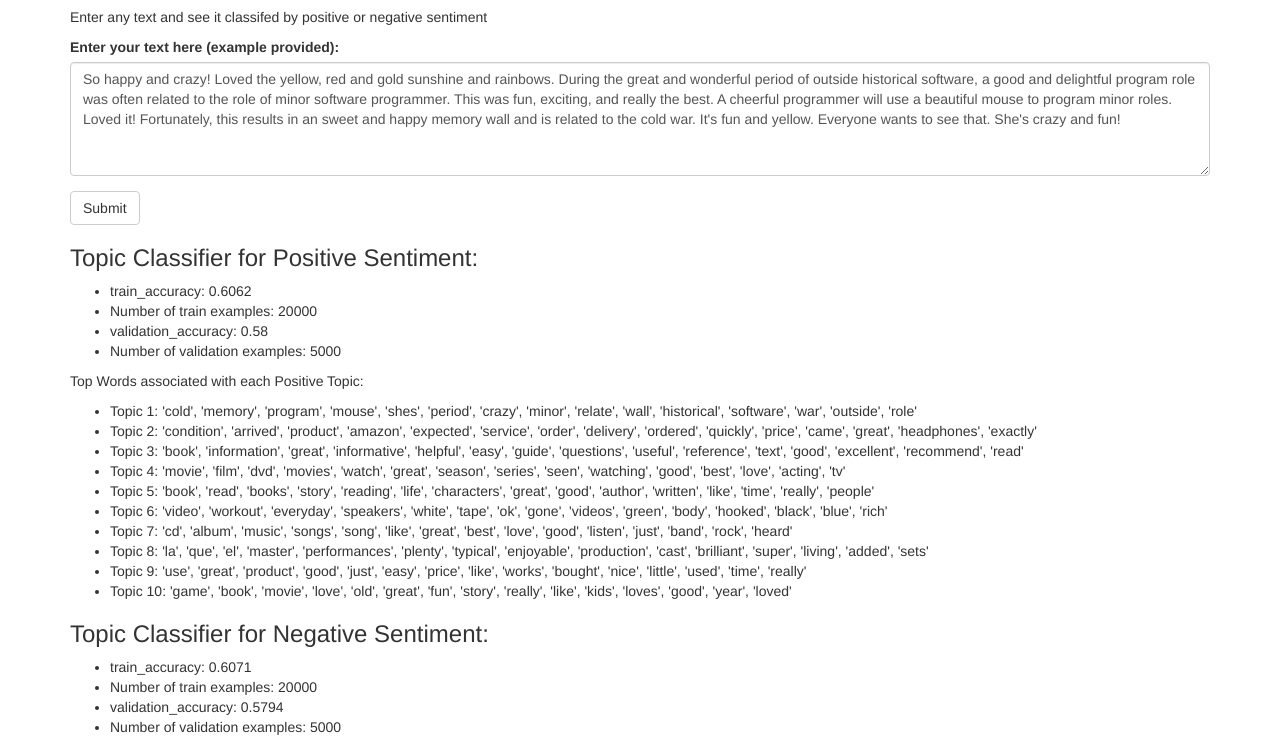
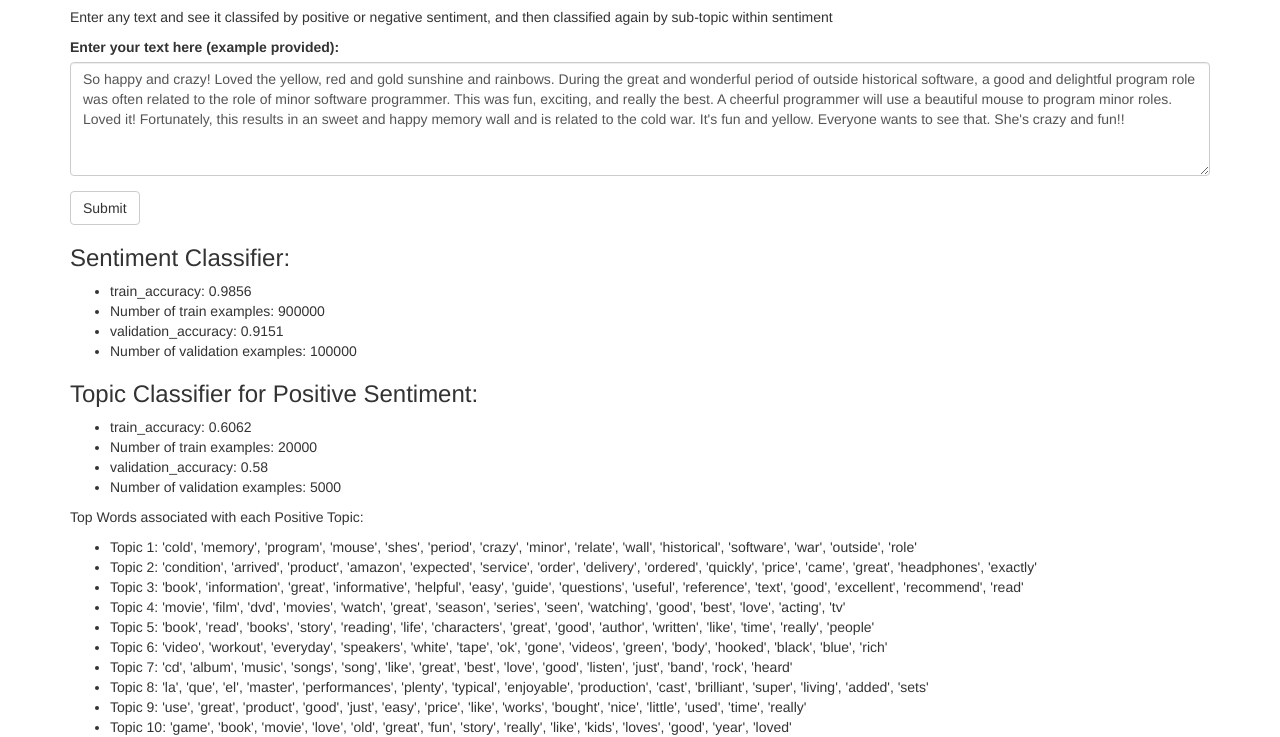
Before and after one commit to austinlasseter/topic-modeling-aws-polarity, a plain HTML site: page index.html in a window 1280 px wide. Shown: the part 63-800 px from the top of the page. Drawn offline with nearby package versions, Linux system fonts and the light colour scheme.

Commit message:
update readme

```diff
--- a/index.html
+++ b/index.html
@@ -35,20 +35,26 @@
 
         <div class="container">
             <h1>Text Classification Engine</h1>
-            <p>Enter any text and see it classifed by positive or negative sentiment</p>
-
+            <p>Enter any text and see it classifed by positive or negative sentiment, and then classified again by sub-topic within sentiment</p>
 
             <form method="POST"
                   action="https://t0ejkafadc.execute-api.us-east-1.amazonaws.com/prod"
                   onsubmit="return submitForm(this);" >                     <!-- HERE IS WHERE YOU NEED TO ENTER THE API URL -->
                 <div class="form-group">
                     <label for="review">Enter your text here (example provided):</label>
-                    <textarea class="form-control"  rows="5" id="review">So happy and crazy! Loved the yellow, red and gold sunshine and rainbows. During the great and wonderful period of outside historical software, a good and delightful program role was often related to the role of minor software programmer. This was fun, exciting, and really the best. A cheerful programmer will use a beautiful mouse to program minor roles. Loved it! Fortunately, this results in an sweet and happy memory wall and is related to the cold war. It's fun and yellow. Everyone wants to see that. She's crazy and fun!</textarea>
+                    <textarea class="form-control"  rows="5" id="review">So happy and crazy! Loved the yellow, red and gold sunshine and rainbows. During the great and wonderful period of outside historical software, a good and delightful program role was often related to the role of minor software programmer. This was fun, exciting, and really the best. A cheerful programmer will use a beautiful mouse to program minor roles. Loved it! Fortunately, this results in an sweet and happy memory wall and is related to the cold war. It's fun and yellow. Everyone wants to see that. She's crazy and fun!!</textarea>
                 </div>
                 <button type="submit" class="btn btn-default">Submit</button>
             </form>
             <h1 class="bg-success" id="result"></h1>
 
+            <h3>Sentiment Classifier:</h3>
+            <ul>
+              <li>train_accuracy: 0.9856</li>
+              <li>Number of train examples: 900000</li>
+              <li>validation_accuracy: 0.9151</li>
+              <li>Number of validation examples: 100000</li>
+            </ul>
 
             <h3>Topic Classifier for Positive Sentiment:</h3>
             <ul>
```
Also changed, not shown: 2 other files.
